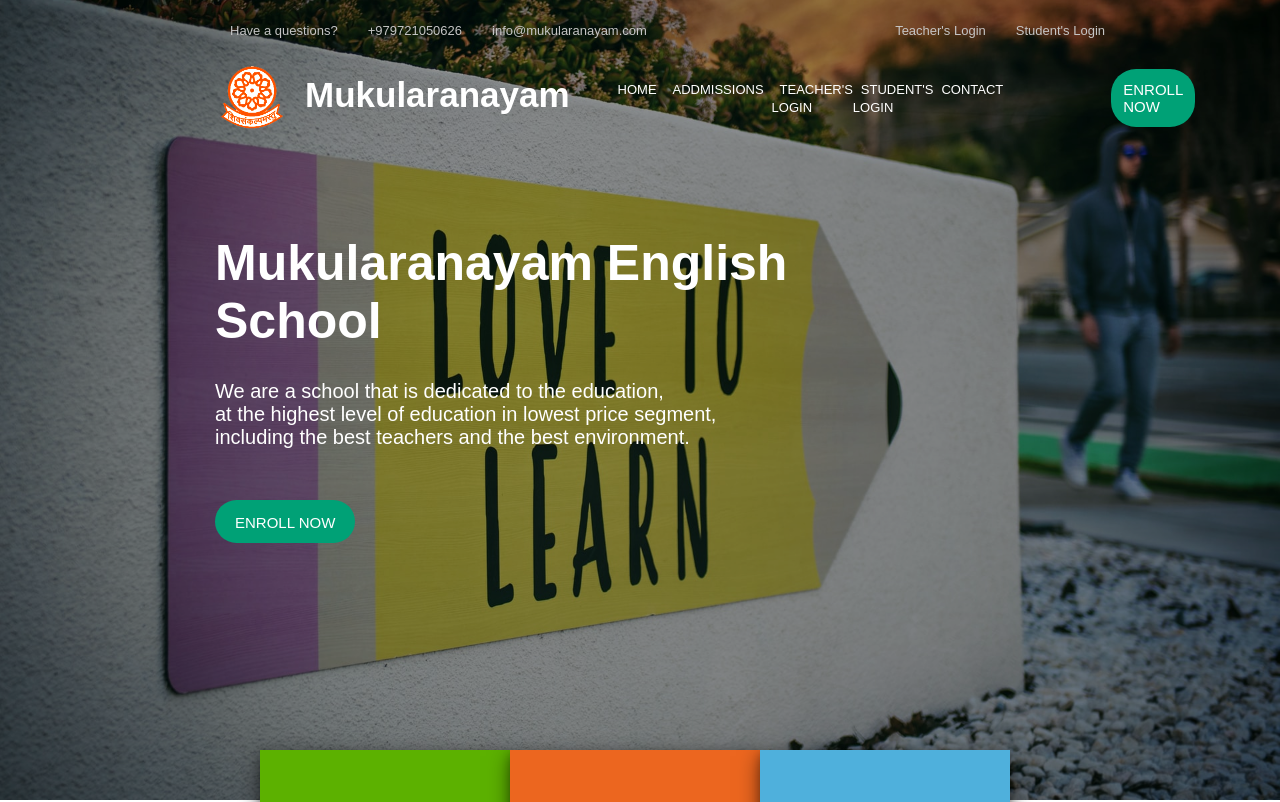
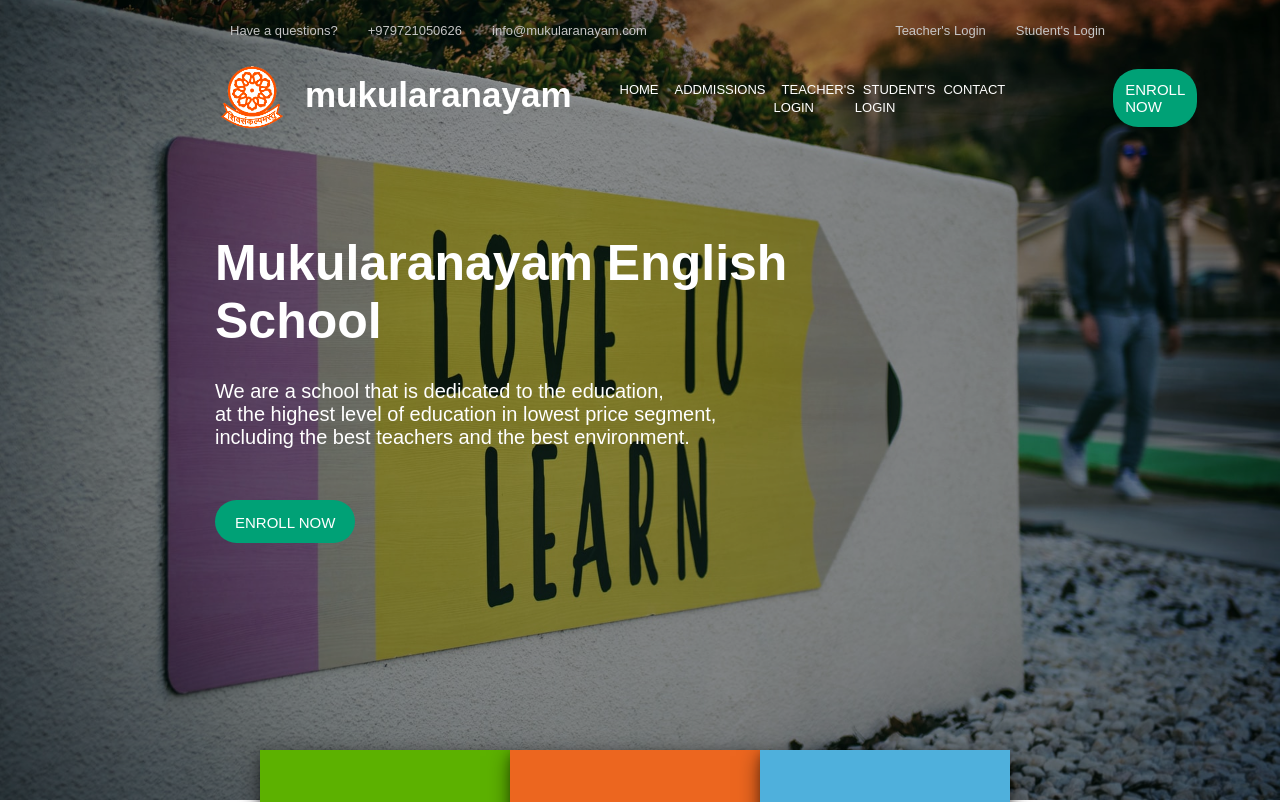
Before and after one commit to ankit723/mukularanayam-school-website, a React (Create React App) app: page / in a window 1280 px wide. Shown: the top 802 px of the page. Built offline with nearby package versions, Linux system fonts and the light colour scheme.

Commit message:
title changed

```diff
--- a/src/App.js
+++ b/src/App.js
@@ -37,7 +37,7 @@ function App() {
       <header id="navbar">
         <div class="left1">
             <img src={logo} alt="" id="title"/>
-            <h2 id="title-name">Mukularanayam</h2>
+            <h2 id="title-name">mukularanayam</h2>
         </div>
 
         <div class="mid">
```
